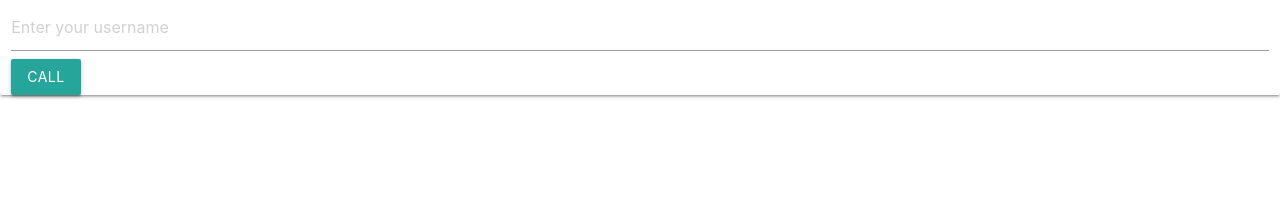
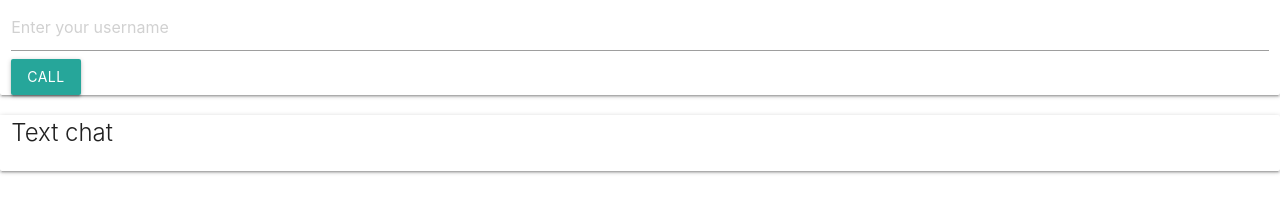
Before and after one commit to ibraheem82/webRtc-Bootcamp-learn-2023, a plain HTML site: page index.html in a window 1280 px wide. Shown: the part 336-548 px from the top of the page. Drawn offline with nearby package versions, Linux system fonts and the light colour scheme.

Commit message:
row for the card and chat done ..

```diff
--- a/index.html
+++ b/index.html
@@ -26,7 +26,13 @@
 
 
       <div class="call-wrap card">
-
+          <div class="row">
+            <div class="col m4 white">
+              <div class="card-title">Text chat</div>
+              <div id="chat-area"></div>
+            </div>
+          </div>
+          <div class="row"></div>
       </div>
     </div>
 
```
